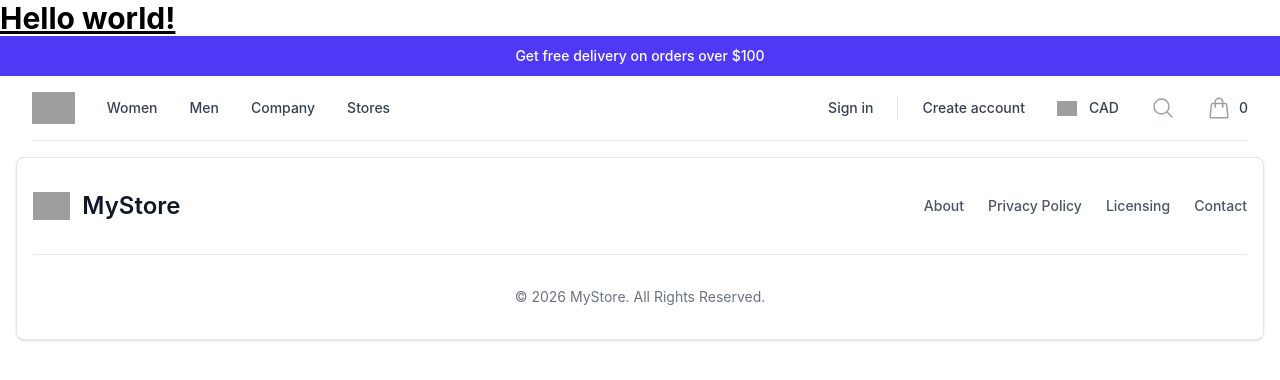
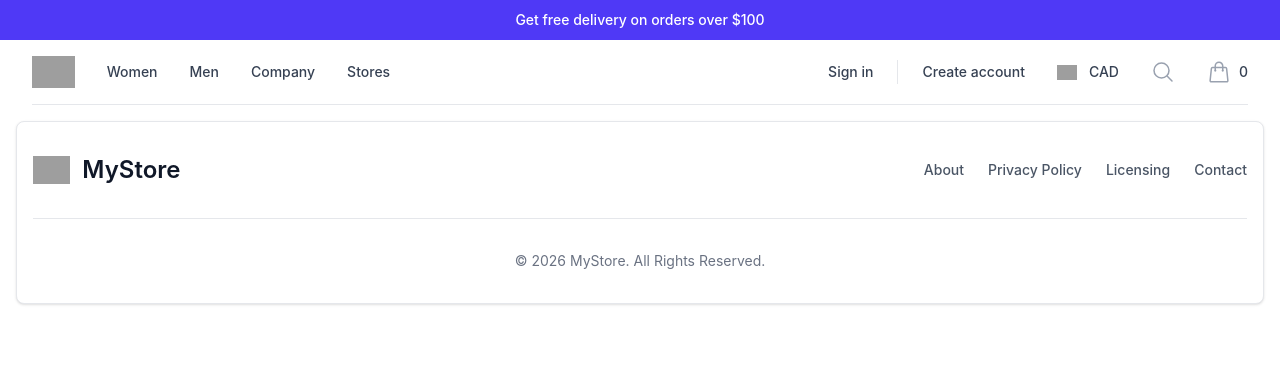
Before and after one commit to ManashSwain/myecommerce, a React (Vite) app in the folder client/: page / in a window 1280 px wide. Shown: the top 380 px of the page. Built offline with nearby package versions, Linux system fonts and the light colour scheme; grey boxes are pictures that could not be loaded.

Commit message:
Implement ui fixes

```diff
--- a/client/src/App.jsx
+++ b/client/src/App.jsx
@@ -4,7 +4,6 @@
 function App() {
   return (
     <>
-      <h1 className="text-3xl font-bold underline">Hello world!</h1>
       <Routes>
         <Route path="/" element={<Rootlayout />}></Route>
       </Routes>
--- a/client/src/components/Navbar.jsx
+++ b/client/src/components/Navbar.jsx
@@ -315,7 +315,7 @@
 
           <nav
             aria-label="Top"
-            className="mx-auto max-w-7xl px-4 sm:px-6 lg:px-8"
+            className="mx-auto w-full px-4 sm:px-6 lg:px-8"
           >
             <div className="border-b border-gray-200">
               <div className="flex h-16 items-center">
```
